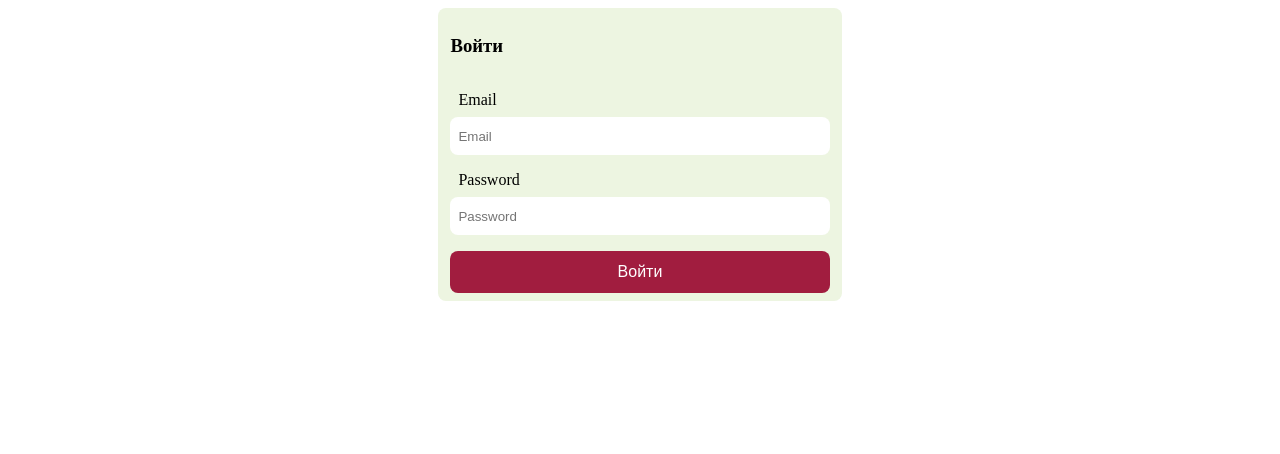
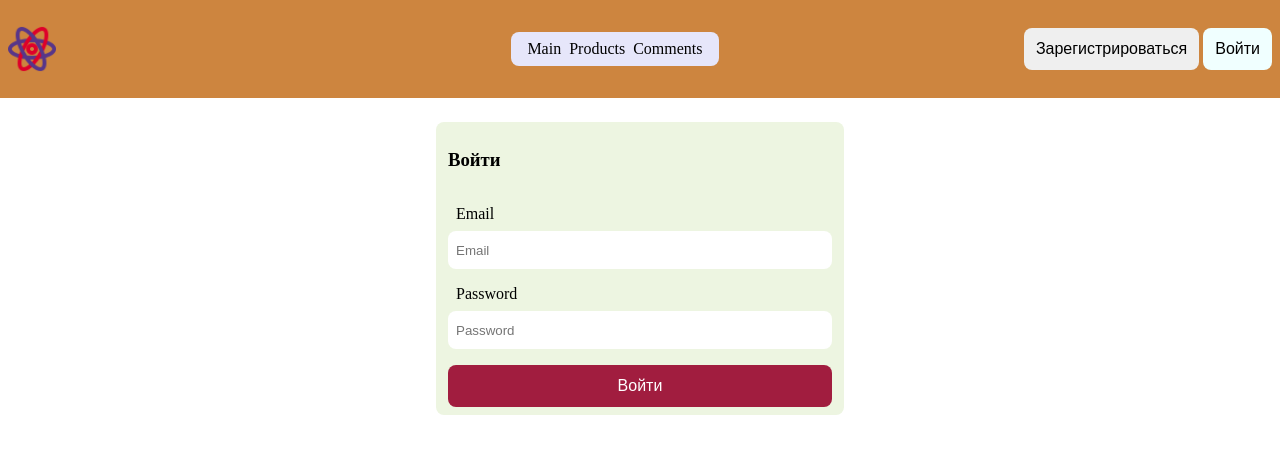
Before and after one commit to Olga2110/git2, a plain HTML site: page index.html in a window 1280 px wide. Drawn offline with Linux system fonts and the light colour scheme.

Commit message:
feat: add header

```diff
--- a/index.html
+++ b/index.html
@@ -5,7 +5,32 @@
     <title>Первая странциа Ольги</title>
     <link rel="stylesheet" href="./styles.css">
 </head>
-    <body class="body">
+    <body >
+
+	 <header class="header">
+		<img src="./assets/headerIcon.png"
+			  alt="header-icon"
+			  class="header-icon"/>
+				<nav class="header-nav">
+						  <ul class="header-nav-list">
+									 <li>
+												Main
+									 </li>
+									 <li>
+												Products
+									 </li>
+									 <li>
+												Comments
+									 </li>
+						  </ul>
+				</nav>
+
+				<div class="header-actions">
+						  <button class="header-actions__register">Зарегистрироваться</button>
+						  <button class="header-actions__login">Войти</button>
+				</div>
+	 </header>
+
      <div class="register">
          <div class="register-form">
              <h3>
--- a/styles.css
+++ b/styles.css
@@ -1,15 +1,13 @@
-.body {
-    display: flex;
-    justify-content: center;
+body {
+   margin: 0;
 }
-
 
 .register {
     width: 30%;
     background-color: #EDF5E1;
     padding: 8px 12px;
     border-radius: 8px;
-
+    margin: 24px auto;
 }
 .register-form {
     display: flex;
@@ -39,6 +37,49 @@
     border-radius: 8px;
 }
 
-.register-form__item >label {
+.register-form__item > label {
     padding-left: 8px;
 }
+
+
+.header {
+    display: flex;
+    flex-direction: row;
+    justify-content: space-between;
+    background-color: peru;
+    align-items: center;
+    padding: 16px 8px;
+}
+
+.header-icon {
+    width: 48px;
+    height: 48px;
+}
+
+.header-nav ul {
+    background-color: lavender;
+    padding: 8px 16px;
+    border-radius: 8px;
+    display: flex;
+    flex-direction: row;
+    gap: 8px;
+    margin-left: 150px;
+}
+
+.header-nav li{
+    list-style-type: none;
+}
+button:hover {
+    cursor: pointer;
+}
+.header-actions button {
+    padding: 12px;
+    border: none;
+    font-size: 16px;
+    border-radius: 8px;
+}
+
+.header-actions__login {
+    background-color: azure;
+    color: black;
+}
```
Also changed, not shown: assets/headerIcon.png (added).
